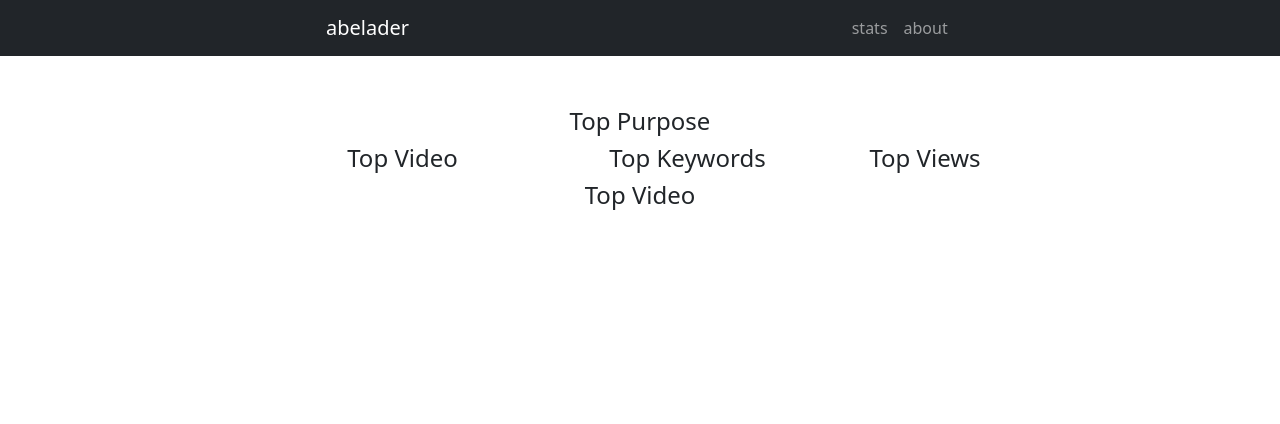
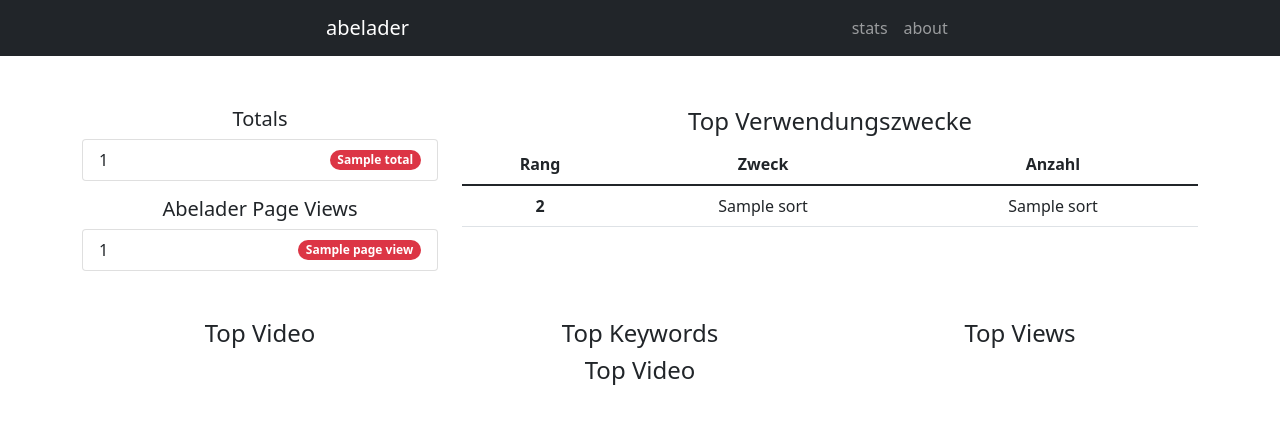
Before and after one commit to tscheesy/abelader, a Flask app: template templates/stats.html in a window 1280 px wide. Shown: the top 424 px of the page. Run offline with Flask 2, Linux system fonts and the light colour scheme; the template is opened without the code that fills it: most values are stand-ins (such as "Sample title", 1, 10 or a date in 2020).

Commit message:
- First Lists & Tables in stats.html for data output - changed json logic for purpose counter: using dict instead of list to keep key when sorting int values by size - followup for point above: removed purpose_counter module from data.py, counter with key works fine with counter_up module

```diff
--- a/main.py
+++ b/main.py
@@ -93,12 +93,20 @@ def form_receiver(need):
 def show_stats():
     data.counter_up("counter_data.json", "page_views", "stats")
 
+    # load counter_data json
+    counter_dict = data.load_dict("counter_data.json")
+
+    # Rank-Variable to be filled by iteration in jinja
+    rank = 0
+
+    """
     # Plotly Basic Bar Chart to display usage (purpose/need)
     data_canada = px.data.gapminder().query("country == 'Canada'")
     fig = px.bar(data_canada, x='year', y='pop')
     fig.show()
+    """
 
-    return render_template("stats.html")
+    return render_template("stats.html", counters=counter_dict, rank=rank)
 
 
 @app.route("/about")
--- a/templates/stats.html
+++ b/templates/stats.html
@@ -9,19 +9,77 @@
             <div class="container text-center">
 
                 <div class="row">
-                    <div class="col-md-6 offset-md-3">
-                        <h4>Top Purpose</h4>
+                    <div class="col-md-4">
+                        <h5>Totals</h5>
+                        <ul class="list-group">
+
+                            <!-- creates list from values from counter_data/totals -->
+                            {% for el in counters["totals"].items(): %}
+                            <li class="list-group-item d-flex justify-content-between align-items-center">
+
+                                {% if el[0] == "links_entered": %}
+                                Eingegebene Links
+
+                                {% else: %}
+                                {{ el[0] }}
+
+                                {% endif %}
+
+                                <span class="badge bg-danger rounded-pill">{{ el[1] }}</span>
+                            </li>
+                            {% endfor %}
+
+                        </ul>
+
+                        <h5 class="mt-3">Abelader Page Views</h5>
+                        <ul class="list-group">
+
+                            <!-- creates list from values from counter_data/page_views -->
+                            {% for el in counters["page_views"].items(): %}
+                            <li class="list-group-item d-flex justify-content-between align-items-center">
+                                {{ el[0] }}
+                                <span class="badge bg-danger rounded-pill">{{ el[1] }}</span>
+                            </li>
+                            {% endfor %}
+
+                        </ul>
+                    </div>
+
+                    <div class="col-md-8">
+                        <h4>Top Verwendungszwecke</h4>
+
+                        <table class="table table-hover px-md-3">
+                            <thead>
+                                <tr>
+                                  <th scope="col">Rang</th>
+                                  <th scope="col">Zweck</th>
+                                  <th scope="col">Anzahl</th>
+                                </tr>
+                            </thead>
+                            <tbody>
+
+                                {% for el in counters["purpose"].sort(reverse=True): %}
+                                <tr>
+                                  <th scope="row">{{ rank + 1 }}</th>
+                                  <td>{{ el }}</td>
+                                  <td>{{ el }}</td>
+                                </tr>
+                                {% endfor %}
+
+                            </tbody>
+                        </table>
+
                     </div>
                 </div>
 
-                <div class="row">
-                    <div class="col-md-3 offset-md-2">
+                <div class="row mt-5">
+                    <div class="col-md-4">
                         <h4>Top Video</h4>
                     </div>
-                    <div class="col-md-3">
+                    <div class="col-md-4">
                         <h4>Top Keywords</h4>
                     </div>
-                    <div class="col-md-2">
+                    <div class="col-md-4">
                         <h4>Top Views</h4>
                     </div>
                 </div>
--- a/video_data.json
+++ b/video_data.json
@@ -51,7 +51,7 @@
           "object": "<pytube.__main__.YouTube object: videoId=EqekSuj5HCo>"
      },
      "zBJU9ndpH1Q": {
-          "times_entered": 8,
+          "times_entered": 9,
           "title": "Hey, Ron. Hey, Billy.",
           "description": "",
           "thumbnail": "https://i.ytimg.com/vi/zBJU9ndpH1Q/sddefault.jpg",
```
Also changed, not shown: counter_data.json (+11 -11 lines), data.py (+11 -28 lines).
